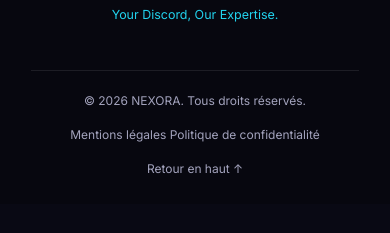
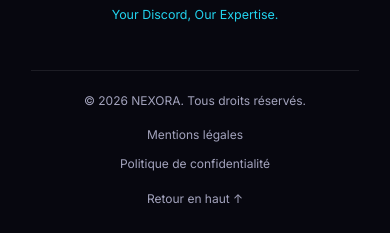
Before and after one commit to noasueur88-blip/..., a plain HTML site: page index.html in a window 390 px wide. Shown: the part 8265-8498 px from the top of the page. Before the commit the page ends 8469 px from the top, so only its background shows below. Drawn offline with Linux system fonts and the light colour scheme.

Commit message:
Add footer links styles for better layout

```diff
--- a/style.css
+++ b/style.css
@@ -816,3 +816,30 @@ select {
     padding: 16px;
   }
 }
+
+
+/* Liens légaux du footer */
+.footer-links {
+  display: flex;
+  flex-wrap: wrap;
+  justify-content: center;
+  gap: 18px;
+}
+
+.footer-links a {
+  color: var(--muted);
+  text-decoration: none;
+  transition: color 0.3s ease;
+}
+
+.footer-links a:hover {
+  color: var(--secondary);
+}
+
+@media (max-width: 760px) {
+  .footer-links {
+    flex-direction: column;
+    align-items: center;
+    gap: 10px;
+  }
+}
```
